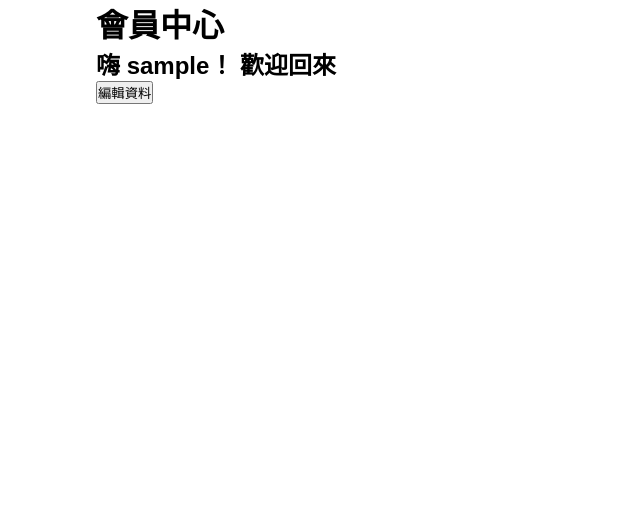
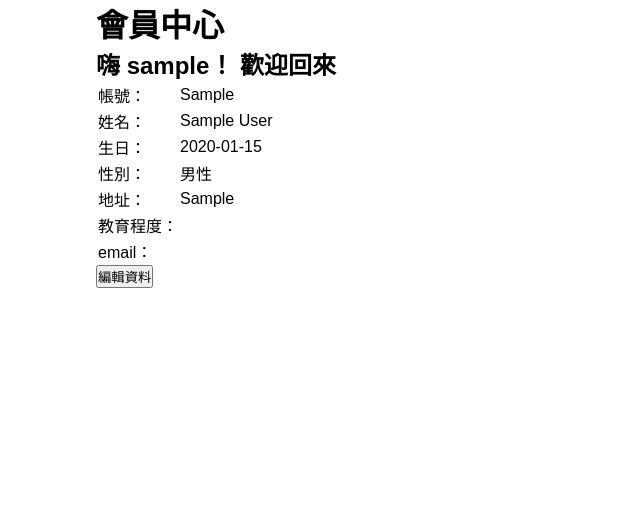
Before and after one commit to msfan555/PHP-vote, a PHP site: page /login/member_center.php in a window 1280 px wide. Shown: the part 100-605 px from the top of the page, without its empty margins (0-640 px from the left). Run offline with PHP 8.4, Linux system fonts and the light colour scheme; the visitor is signed in with stand-in values (Sample User, id 1); tables that the repository leaves empty hold one stand-in row (values such as "Sample post"); data that the repository does not hold is empty.

```diff
--- a/login/member_center.php
+++ b/login/member_center.php
@@ -27,7 +27,62 @@ $user = $pdo->query($sql)->fetch(PDO::FETCH_ASSOC); //導出資料
     <div id="container">
 
         <h1>會員中心</h1>
-        <h2>嗨 <?= $_SESSION['user'];?>！ 歡迎回來</h2>
+        <h2>嗨 <?= $_SESSION['user']; ?>！ 歡迎回來</h2>
+        <table>
+            <tr>
+                <td>帳號：</td>
+                <td><?= $user['acc']; ?></td>
+            </tr>
+            <!-- <tr>
+                    <td>密碼</td>
+                    <td><?php // $user['pw'];
+                        ?></td>
+                </tr> -->
+            <tr>
+                <td>姓名：</td>
+                <td><?= $user['name']; ?></td>
+            </tr>
+            <tr>
+                <td>生日：</td>
+                <td><?= $user['birthday']; ?></td>
+            </tr>
+            <tr>
+                <td>性別：</td>
+                <td><?= ($user['gender'] == 0) ? '女性' : '男性'; ?></td>
+            </tr>
+            <tr>
+                <td>地址：</td>
+                <td><?= $user['addr']; ?></td>
+            </tr>
+            <td>教育程度：</td>
+            <td>
+                <?php
+                $edu=$user['education'];
+                switch($edu){
+                    case "1":
+                        echo "小學";
+                        break;
+                    case "2":
+                        echo "中學";
+                        break;
+                    case "3":
+                        echo "高中";
+                        break;
+                    case "4":
+                        echo "大學";
+                        break;
+                    case "5":
+                        echo "研究所";
+                        break;
+                }
+                ?>
+            </td>
+            </tr>
+            <tr>
+                <td>email：</td>
+                <td><?= $user['email']; ?></td>
+            </tr>
+        </table>
         <div>
             <form action="edit.php" method="post">
                 <input type="hidden" name="id" value="<?= $user['id']; ?>"> <!-- 隱藏按鈕帶參數過去 -->
```
Also changed, not shown: layout/front_nav.php (+10 -1 lines), login/edit.php (+4 -3 lines), login/chk_acc.php (line endings or trailing spaces).
